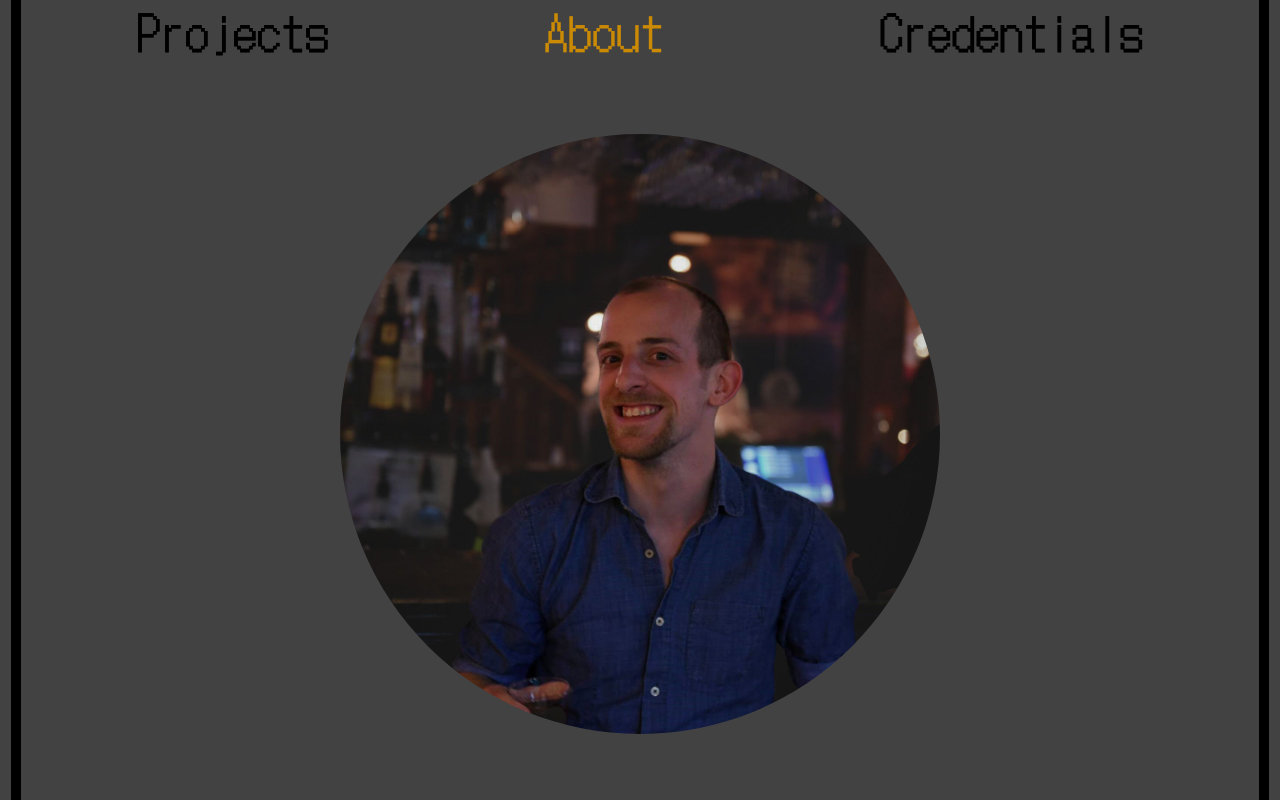
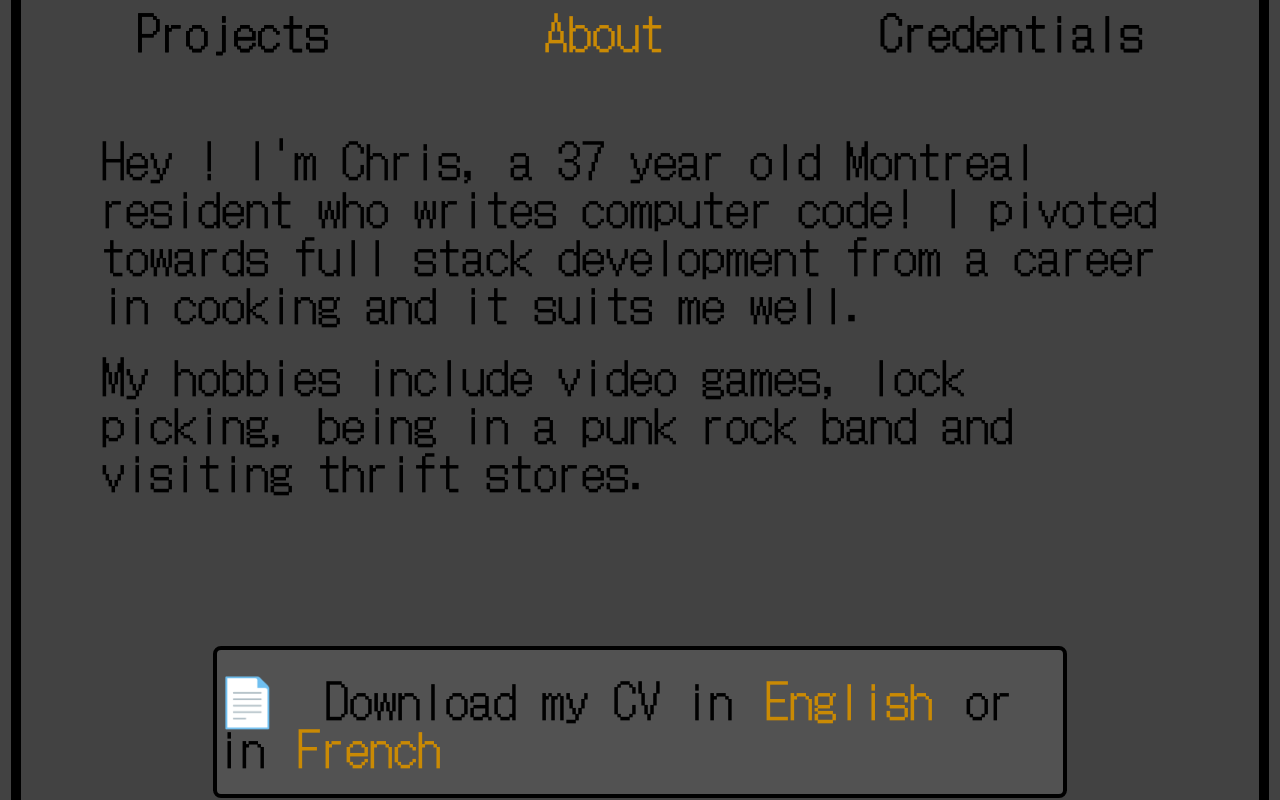
Before and after one commit to ChristopherPerrault/portfolio, a Next.js app: page /about in a window 1280 px wide. Shown: the part 480-1280 px from the top of the page. Built offline with nearby package versions, Linux system fonts and the light colour scheme.

Commit message:
changed /about layout

```diff
--- a/app/(routes)/about/page.tsx
+++ b/app/(routes)/about/page.tsx
@@ -8,11 +8,11 @@ import { dotGothic16 } from "../../_assets/fonts/fonts";
 export default function About() {
   return (
     <div className={`${dotGothic16.className}`}>
-      <ProfilePic />
       <IntroBlurb />
       <CV />
       <SocialLinks />
       <TechStack />
+      <ProfilePic />
     </div>
   );
 }
```
